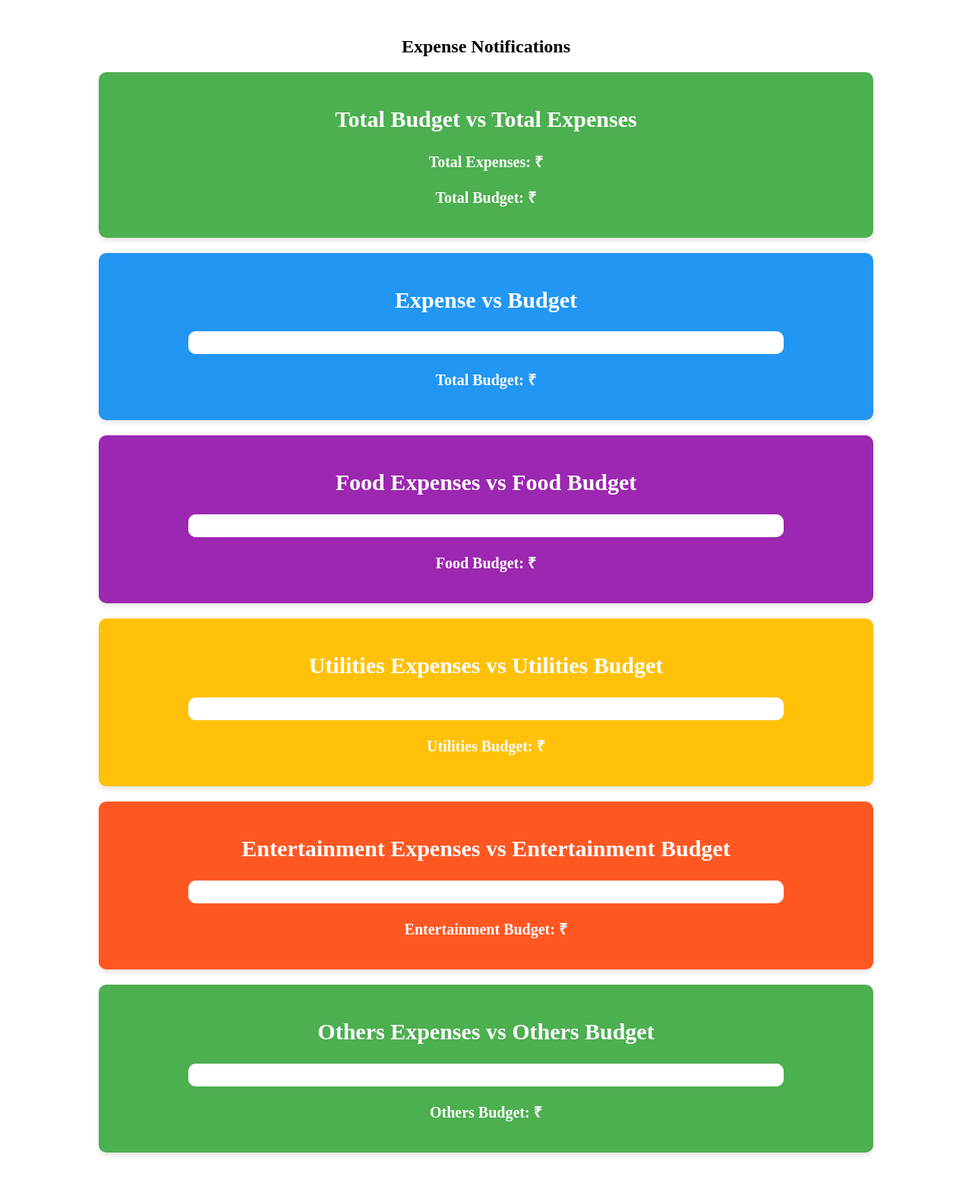
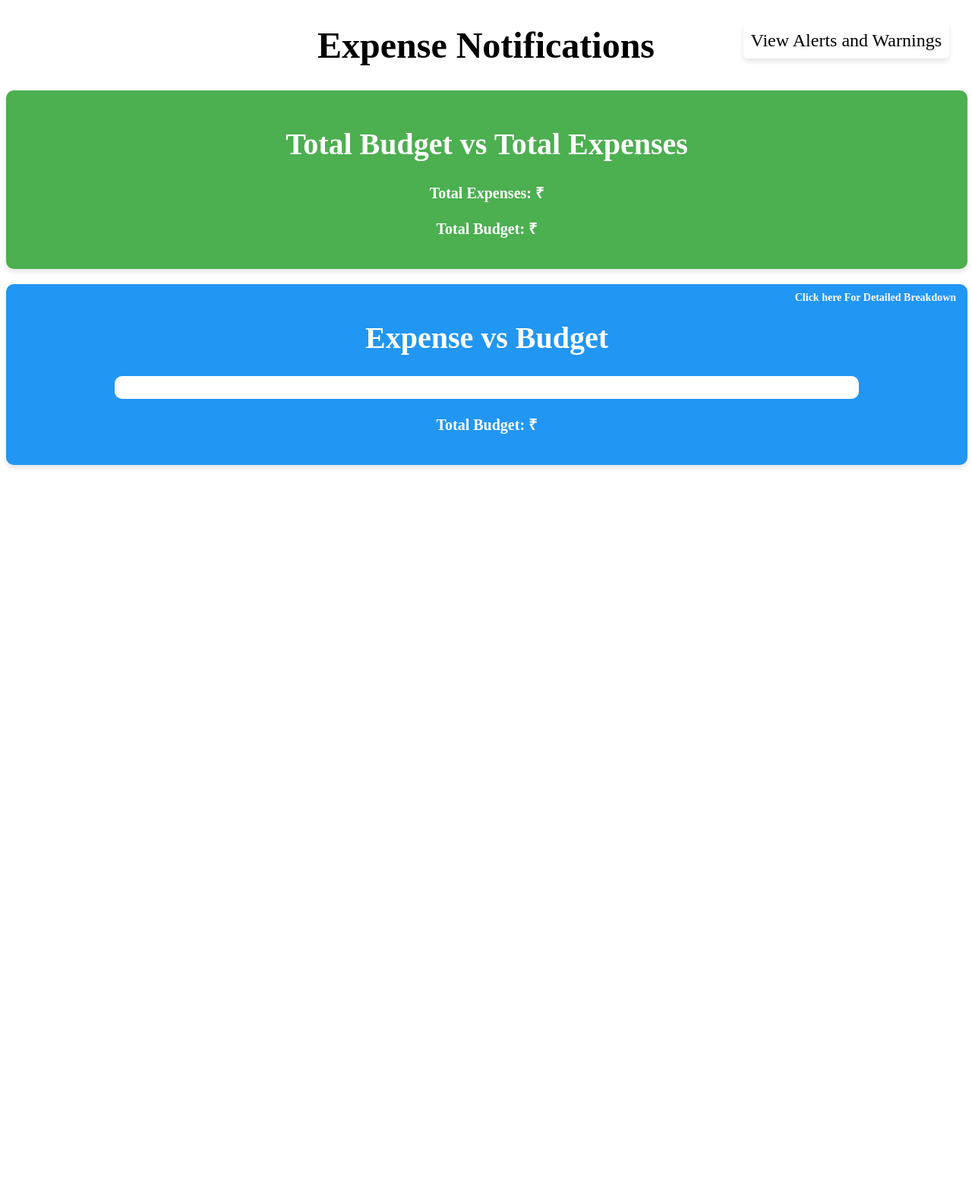
Before and after one commit to pvshyamlal/Intelligent-Financial-Planning-Project, a Django app: template financial_planner/accounts/templates/accounts/notification.html in a window 1280 px wide. Shown: the whole page at 76% size. After the commit the page ends 616 px from the top, so only its background shows below. Run offline with Django 3.2, Linux system fonts and the light colour scheme; the template is opened without the code that fills it, so the values that code supplies are empty.

Commit message:
added alert messages code healthy

```diff
--- a/financial_planner/accounts/templates/accounts/notification.html
+++ b/financial_planner/accounts/templates/accounts/notification.html
@@ -5,11 +5,9 @@
     <meta name="viewport" content="width=device-width, initial-scale=1.0">
     <title>Expense Notifications</title>
     <style>
-        /* Add your existing styles here, including .tile and other styles */
-
+        /* General tile styles */
         .tile {
-            width: 80%;
-            margin: 20px auto;
+            width: 97%;
             padding: 20px;
             border-radius: 10px;
             text-align: center;
@@ -17,6 +15,8 @@
             color: white;
             background-color: #4CAF50;
             box-shadow: 0px 4px 6px rgba(0, 0, 0, 0.1);
+            transition: transform 0.3s, opacity 0.3s;
+            margin-top: 20px;
         }
 
         .progress-container {
@@ -65,23 +65,76 @@
             background-color: red;
         }
 
+        /* Hidden tiles styles */
+        .tile.hidden {
+            opacity: 0;
+            transform: scale(0.9);
+            pointer-events: none;
+        }
+
+        .tile.visible {
+            opacity: 1;
+            transform: scale(1);
+            pointer-events: all;
+        }
+
+        /* Grid layout for 2x2 matrix */
+        .grid-container {
+            display: grid;
+            grid-template-columns: 1fr 1fr; /* Two columns */
+            gap: 50px; /* Space between tiles */
+            width: 95%;
+            margin: 2px auto;
+            visibility: hidden; /* Hidden initially */
+            opacity: 0; /* Transparent initially */
+            transition: visibility 0s, opacity 0.5s ease-in-out;
+        }
+
+        .grid-container.visible {
+            visibility: visible; /* Make visible */
+            opacity: 1; /* Fully opaque */
+        }
+
+        /* Anchor tag CSS */
+        .view-alerts-link {
+            font-size: 1.5em;
+            color: #000000;
+            text-decoration: none;
+            position: absolute;
+            top: 30px;
+            right: 30px;
+            z-index: 10; /* Ensure it is above other content */
+            padding: 10px;
+            background-color: white;
+            border-radius: 5px;
+            box-shadow: 0px 4px 6px rgba(0, 0, 0, 0.1);
+        }
+
+        .view-alerts-link:hover {
+            background-color: rgb(66, 102, 210);
+            color: #FF5722;
+        }
+
     </style>
 </head>
 <body>
+    <div>
+        <!-- Anchor Tag Positioned in the Top Right Corner -->
+        <a href="{% url 'alerts' %}" class="view-alerts-link">View Alerts and Warnings</a>
 
-    <div style="padding: 20px;">
-        <h2 style="text-align: center;">Expense Notifications</h2>
+        <h1 style="text-align: center; font-size: 3em;">Expense Notifications</h1>
 
         <!-- Tile for Total Budget and Total Expenses -->
         <div class="tile">
-            <h2>Total Budget vs Total Expenses</h2>
+            <h1>Total Budget vs Total Expenses</h1>
             <p><strong>Total Expenses: ₹{{ total_expenses|floatformat:1 }}</strong></p>
             <p><strong>Total Budget: ₹{{ total_budget|floatformat:1 }}</strong></p>
         </div>
 
         <!-- Tile for Expense vs Budget Progress Bar -->
-        <div class="tile" style="background-color: #2196F3; color: white;">
-            <h2>Expense vs Budget</h2>
+        <div class="tile" style="background-color: #2196F3; color: white; cursor: pointer; position: relative;" id="toggleButton">
+            <span style="position: absolute; top: 10px; right: 15px; font-size: 14px; font-weight: bold;">Click here For Detailed Breakdown</span>
+            <h1>Expense vs Budget</h1>
             <div class="progress-container">
                 <div class="progress-bar-budget" style="width: 100%;"></div>
                 <div class="progress-bar-expenses {{ progress_class_overall }}" style="width: {{ progress_bar_width_overall }}%;">
@@ -91,8 +144,11 @@
             <p><strong>Total Budget: ₹{{ total_budget|floatformat:1 }}</strong></p>
         </div>
 
+
+        <!-- Grid container for 2x2 layout -->
+        <div class="grid-container" id="detailsGrid">
             <!-- Tile for Food Budget and Food Expenses -->
-        <div class="tile" style="background-color: #9C27B0;">
+            <div class="tile" style="background-color: #9C27B0;" id="foodTile">
                 <h2>Food Expenses vs Food Budget</h2>
                 <div class="progress-container">
                     <div class="progress-bar-budget" style="width: 100%;"></div>
@@ -104,7 +160,7 @@
             </div>
 
             <!-- Tile for Utilities Budget and Utilities Expenses -->
-        <div class="tile" style="background-color: #FFC107;">
+            <div class="tile" style="background-color: #FFC107;" id="utilitiesTile">
                 <h2>Utilities Expenses vs Utilities Budget</h2>
                 <div class="progress-container">
                     <div class="progress-bar-budget" style="width: 100%;"></div>
@@ -116,8 +172,8 @@
             </div>
 
             <!-- Tile for Entertainment Budget and Entertainment Expenses -->
-        <div class="tile" style="background-color: #FF5722;">
-            <h2>Entertainment Expenses vs Entertainment Budget</h2>
+            <div class="tile" style="background-color: #FF5722;" id="entertainmentTile">
+                <h2>Entertainment Expenses vs Budget</h2>
                 <div class="progress-container">
                     <div class="progress-bar-budget" style="width: 100%;"></div>
                     <div class="progress-bar-expenses {{ progress_class_entertainment }}" style="width: {{ progress_bar_width_entertainment }}%;">
@@ -128,7 +184,7 @@
             </div>
 
             <!-- Tile for Others Budget and Others Expenses -->
-        <div class="tile" style="background-color: #4CAF50;">
+            <div class="tile" style="background-color: #4CAF50;" id="othersTile">
                 <h2>Others Expenses vs Others Budget</h2>
                 <div class="progress-container">
                     <div class="progress-bar-budget" style="width: 100%;"></div>
@@ -139,6 +195,22 @@
                 <p><strong>Others Budget: ₹{{ total_others_budget|floatformat:1 }}</strong></p>
             </div>
         </div>
+    </div>
+    <script>
+        const toggleButton = document.getElementById('toggleButton');
+        const detailsGrid = document.getElementById('detailsGrid');
 
+        toggleButton.addEventListener('click', () => {
+            if (detailsGrid.classList.contains('visible')) {
+                // Hide the grid and scroll to the top of the page
+                detailsGrid.classList.remove('visible');
+                window.scrollTo({ top: 0, behavior: 'smooth' });
+            } else {
+                // Show the grid and scroll to it
+                detailsGrid.classList.add('visible');
+                detailsGrid.scrollIntoView({ behavior: 'smooth', block: 'start' });
+            }
+        });
+    </script>
 </body>
 </html>
--- a/financial_planner/accounts/urls.py
+++ b/financial_planner/accounts/urls.py
@@ -14,6 +14,7 @@ urlpatterns = [
     path('profile/edit/', views.edit_profile, name='edit_profile'),
     path('change-password/', views.change_password, name='change_password'),
     path('set-budget/', views.set_budget, name='set-budget'),
+    path('alerts/', views.alerts, name='alerts'),
     path('add_expenses/', views.add_expenses, name='add_expenses'),
     path('view_expenses/', views.view_expenses, name='view_expenses'),
     path('edit_expense/<int:expense_id>/', views.edit_expense, name='edit_expense'),  # New URL for editing an expense
```
Also changed, not shown: financial_planner/accounts/templates/accounts/alerts.html (added, +110 -0 lines), financial_planner/accounts/views.py (+63 -7 lines). Lines whose indentation alone changed are shown as unchanged.
